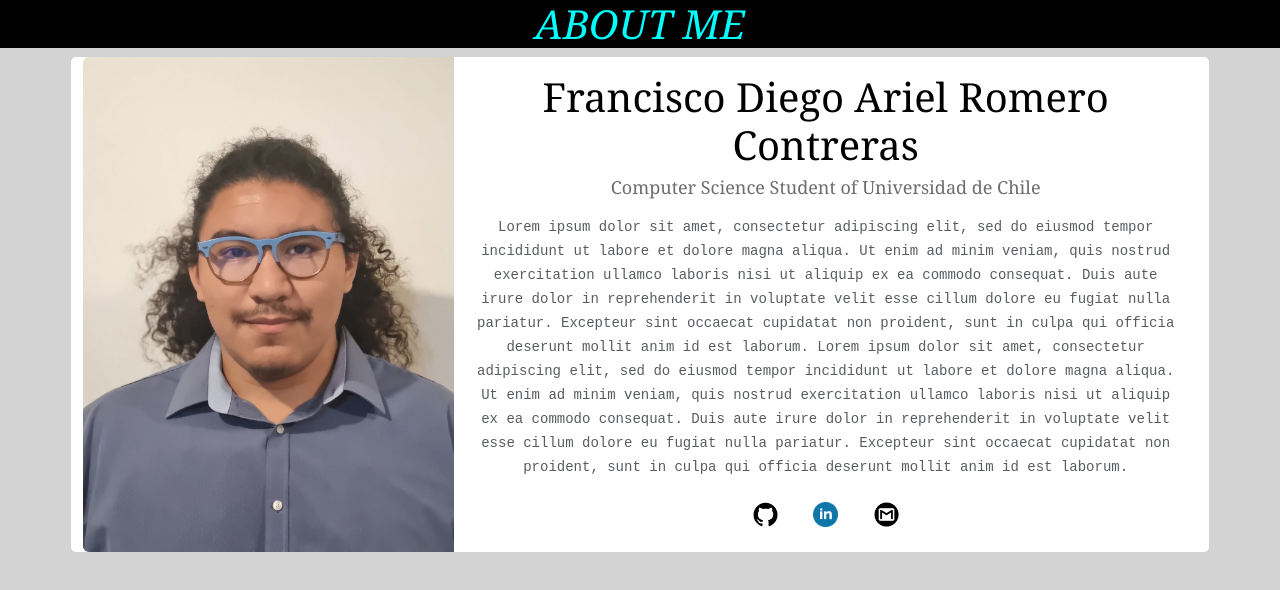
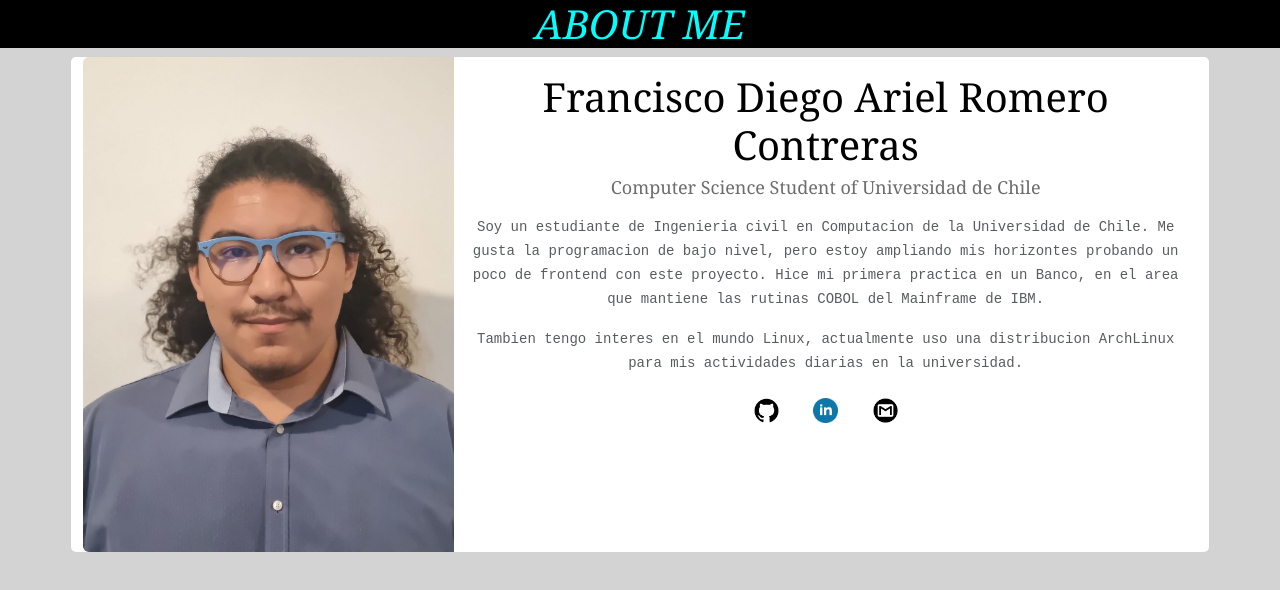
Before and after one commit to Pansho721/AboutMe, a plain HTML site: page index.html in a window 1280 px wide. Drawn offline with Linux system fonts and the light colour scheme.

Commit message:
FEAT: Added text to the description

```diff
--- a/index.html
+++ b/index.html
@@ -26,9 +26,9 @@
                                 <h1 class="title02">Computer Science Student of Universidad de Chile</h1>
                                 <p></p>
                                 <p class="card-text"><small class="text-body-secondary">
-                                    Lorem ipsum dolor sit amet, consectetur adipiscing elit, sed do eiusmod tempor incididunt ut labore et dolore magna aliqua. Ut enim ad minim veniam, quis nostrud exercitation ullamco laboris nisi ut aliquip ex ea commodo consequat. Duis aute irure dolor in reprehenderit in voluptate velit esse cillum dolore eu fugiat nulla pariatur. Excepteur sint occaecat cupidatat non proident, sunt in culpa qui officia deserunt mollit anim id est laborum.
-                                    Lorem ipsum dolor sit amet, consectetur adipiscing elit, sed do eiusmod tempor incididunt ut labore et dolore magna aliqua. Ut enim ad minim veniam, quis nostrud exercitation ullamco laboris nisi ut aliquip ex ea commodo consequat. Duis aute irure dolor in reprehenderit in voluptate velit esse cillum dolore eu fugiat nulla pariatur. Excepteur sint occaecat cupidatat non proident, sunt in culpa qui officia deserunt mollit anim id est laborum.
-                                </small></p>
+					Soy un estudiante de Ingenieria civil en Computacion de la Universidad de Chile. Me gusta la programacion de bajo nivel, pero estoy ampliando mis horizontes probando un poco de frontend con este proyecto. Hice mi primera practica en un Banco, en el area que mantiene las rutinas COBOL del Mainframe de IBM.
+						<p></p>
+					Tambien tengo interes en el mundo Linux, actualmente uso una distribucion ArchLinux para mis actividades diarias en la universidad.
                             </div>
                         </div>
                         <div class="row-3">
```
